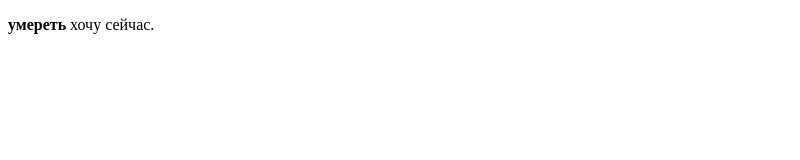
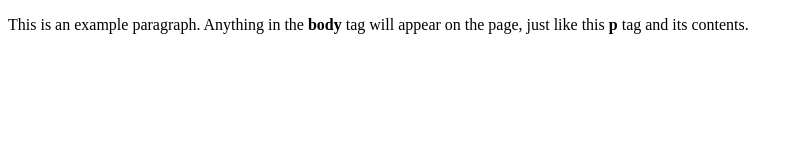
Before and after one commit to irina-chizh/container-L, a plain HTML site: page task1/task1/index.html in a window 1280 px wide. Shown: the whole page, without its empty margins (0-800 px from the left). Drawn offline with Linux system fonts and the light colour scheme.

Commit message:
Update index.html

```diff
--- a/task1/task1/index.html
+++ b/task1/task1/index.html
@@ -4,6 +4,6 @@
     <title>This is the title of the webpage!</title>
   </head>
   <body>
-    <p><strong>умереть</strong> хочу сейчас.</p>
+    <p>This is an example paragraph. Anything in the <strong>body</strong> tag will appear on the page, just like this <strong>p</strong> tag and its contents.</p>
   </body>
 </html>
```
